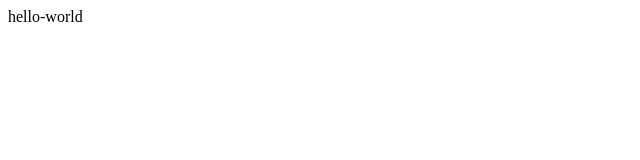
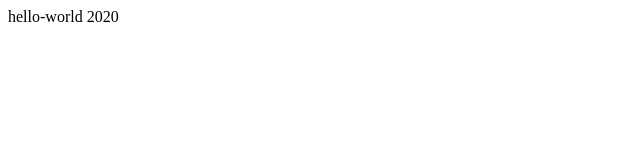
Before and after one commit to troyzfmace/HCT, a plain HTML site: page index.html in a window 1280 px wide. Shown: the full height of the page, 0-640 px from the left. Drawn offline with Linux system fonts and the light colour scheme.

Commit message:
1st commit
Main page

```diff
--- a/index.html
+++ b/index.html
@@ -1,5 +1,5 @@
 <html>
 <body>
-hello-world
+hello-world 2020
 </body>
 </html>
```
